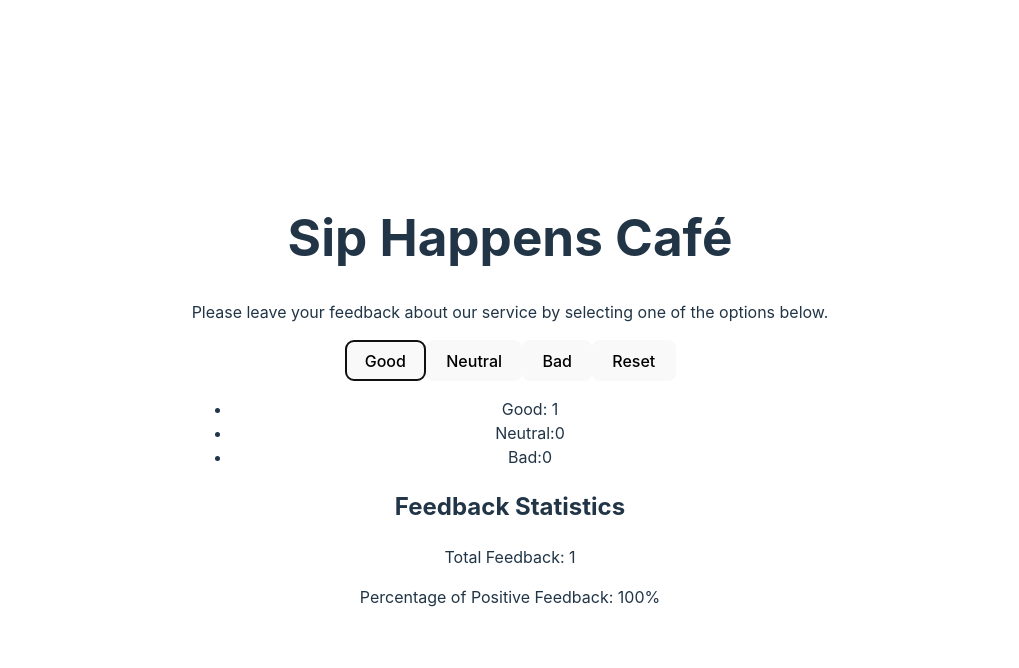
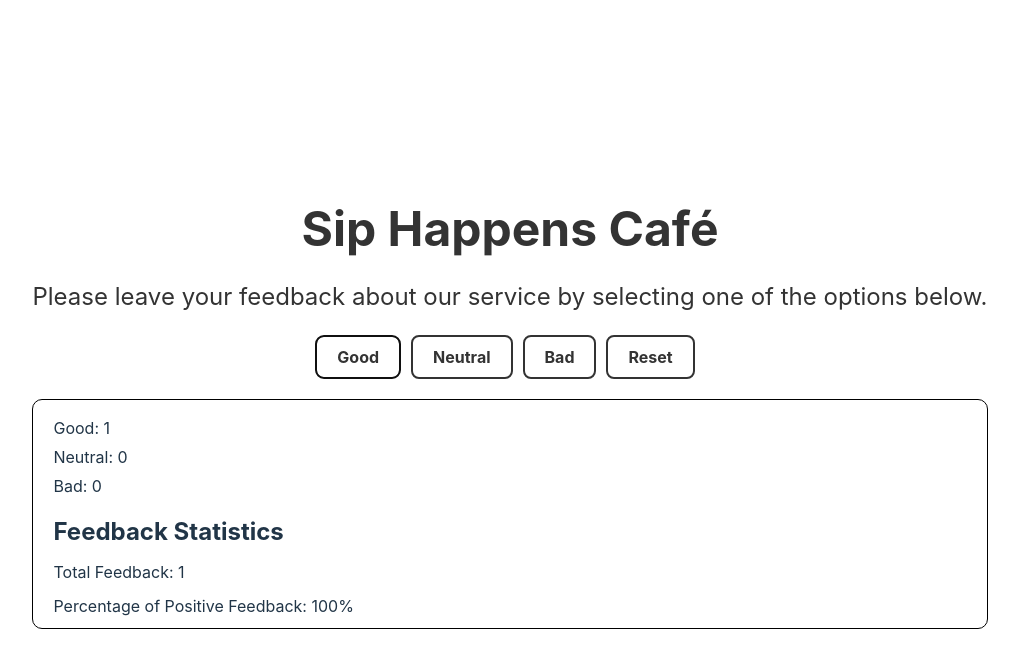
Before and after one commit to MarynaBinko/goit-react-hw-02, a React (Vite) app: page / in a window 1280 px wide. Both pictures are taken after a click on the button "Good". Shown: the top 668 px of the page, without its empty margins (130-1149 px from the left). Built offline with nearby package versions, Linux system fonts and the light colour scheme.

Commit message:
styles added

```diff
--- a/src/components/Description/Description.jsx
+++ b/src/components/Description/Description.jsx
@@ -1,10 +1,10 @@
-
+import styles from "./Description.module.css"
 
 const Description = () => {
   return (
-    <div>
-      <h1>Sip Happens Café</h1>
-      <p>Please leave your feedback about our service by selecting one of the options below.
+    <div className={styles.description}>
+      <h1 className={styles.title}>Sip Happens Café</h1>
+      <p className={styles.text}>Please leave your feedback about our service by selecting one of the options below.
 </p>
     </div>
   )
--- a/src/components/Description/Description.module.css
+++ b/src/components/Description/Description.module.css
@@ -0,0 +1,13 @@
+.description .title{
+    font-size: 48px;
+    font-weight: bold;
+    color: #333;
+    margin-bottom: 20px;
+}
+
+.description .text{
+    font-size: 24px;
+    color: #333;
+    margin-bottom: 20px;
+
+}
--- a/src/components/Feedback/Feedback.jsx
+++ b/src/components/Feedback/Feedback.jsx
@@ -1,18 +1,18 @@
-
+import styles from "./Feedback.module.css"
 
 const Feedback = ( {optionsType, totalFeedback, positiveFeedback} ) => {
 
   return (
-    <div>
+    <div className={styles.feedback}>
 
-      <ul>
-        <li>Good: {optionsType.good}</li>
-        <li>Neutral:{optionsType.neutral} </li>
-        <li>Bad:{optionsType.bad} </li>
+      <ul className={styles.list}>
+        <li className={styles.listItem}>Good: {optionsType.good}</li>
+        <li className={styles.listItem}>Neutral: {optionsType.neutral} </li>
+        <li className={styles.listItem}>Bad: {optionsType.bad} </li>
       </ul>
-      <h2>Feedback Statistics</h2>
-      <p>Total Feedback: {totalFeedback}</p>
-      <p>Percentage of Positive Feedback: {positiveFeedback}%</p>
+      <h2 className={styles.title}>Feedback Statistics</h2>
+      <p className={styles.feed}>Total Feedback: {totalFeedback}</p>
+      <p className={styles.feed}>Percentage of Positive Feedback: {positiveFeedback}%</p>
     </div>
   )
 }
--- a/src/components/Feedback/Feedback.module.css
+++ b/src/components/Feedback/Feedback.module.css
@@ -0,0 +1,35 @@
+.feedback{
+    border: 1px solid #000;
+    border-radius: 10px;
+
+}
+
+.feedback .list{
+    list-style-type: none;
+    padding: 0;
+    text-align: left;
+
+    /* display: flex;
+    flex-direction: column;
+    justify-content: start;   */
+}
+
+.feedback .listItem{
+  margin-bottom: 5px;
+  padding-left: 20px;
+}
+
+.feedback .title{
+    font-weight: 100px;
+    text-align: left;
+    padding-left: 20px;
+    margin-top: 10px;
+    margin-bottom: 10px;
+}
+
+.feedback .feed{
+    text-align: left;
+    padding-left: 20px;
+    margin-top: 0;
+    margin-bottom: 10px;
+}
--- a/src/components/Options/Options.jsx
+++ b/src/components/Options/Options.jsx
@@ -1,15 +1,17 @@
+import styles from "./Options.module.css"
+
 
 const Options = ({ updateFeedback, totalFeedback, handleReset }) => {
 
 
 
   return (
-    <div>
-      <button onClick= {() => updateFeedback("good")}>Good</button>
-      <button onClick= {() => updateFeedback("neutral")}>Neutral</button>
-      <button onClick= {() => updateFeedback("bad")}>Bad</button>
+    <div className={styles.options}>
+      <button className={styles.btnClick} onClick= {() => updateFeedback("good")}>Good</button>
+      <button className={styles.btnClick} onClick= {() => updateFeedback("neutral")}>Neutral</button>
+      <button className={styles.btnClick} onClick= {() => updateFeedback("bad")}>Bad</button>
       {totalFeedback > 0 && (
-        <button onClick={handleReset}>Reset</button>
+        <button className={styles.btnClick} onClick={handleReset}>Reset</button>
       )}
     </div>
   )
--- a/src/components/Options/Options.module.css
+++ b/src/components/Options/Options.module.css
@@ -0,0 +1,25 @@
+.options{
+margin-bottom: 20px;
+}
+
+.options .btnClick{
+    display: inline-block;
+    padding: 10px 20px;
+    font-size: 16px;
+    font-weight: bold;
+    text-align: center;
+    text-decoration: none;
+    border: 2px solid #333;
+    color: #333;
+    background-color: #fff;
+    cursor: pointer;
+    transition: background-color 0.3s, color 0.3s, border-color 0.3s;
+    margin-right: 10px;
+
+}
+
+
+.options .btnClick:hover {
+    background-color: #cdcccc;
+    border-color: #333;
+  }
```
